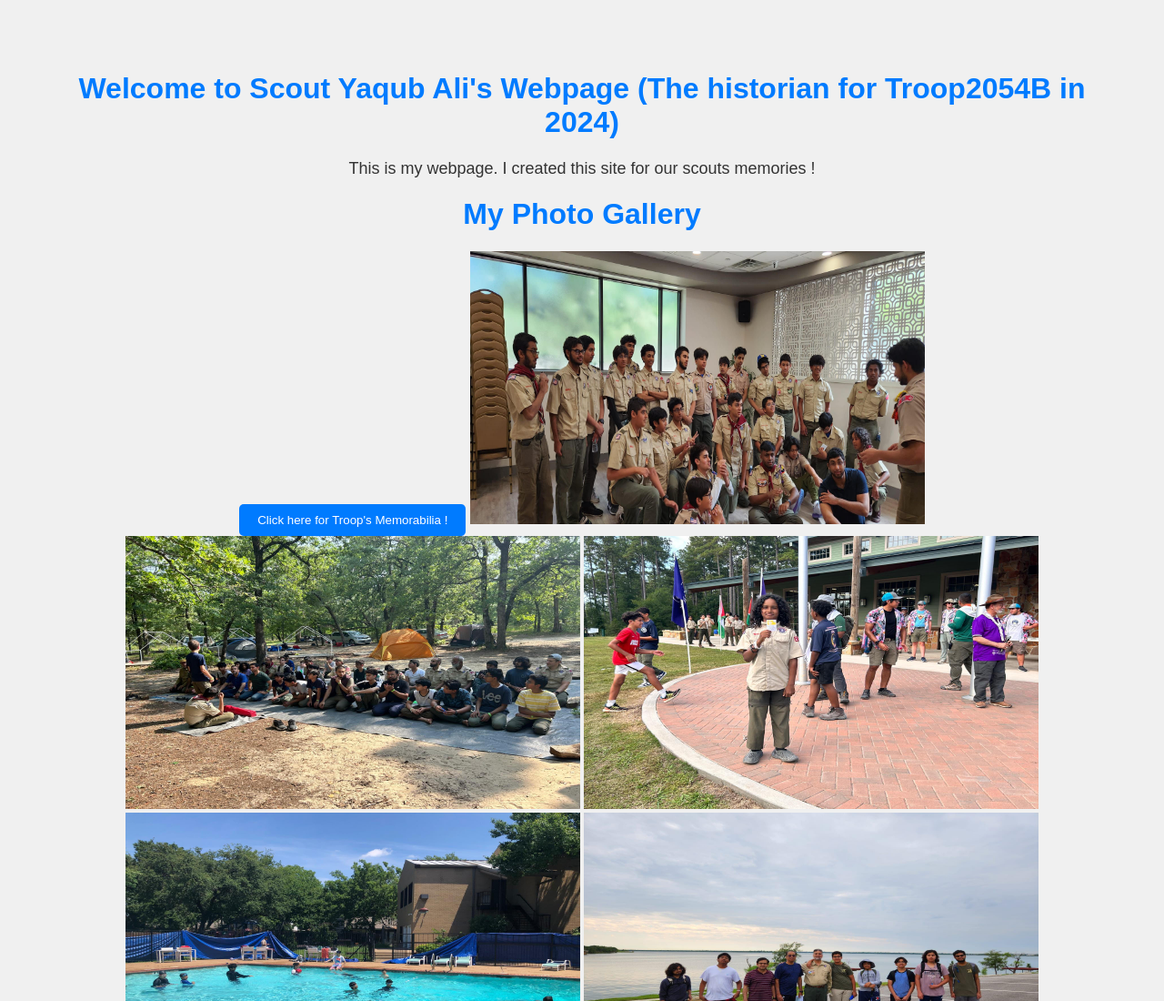
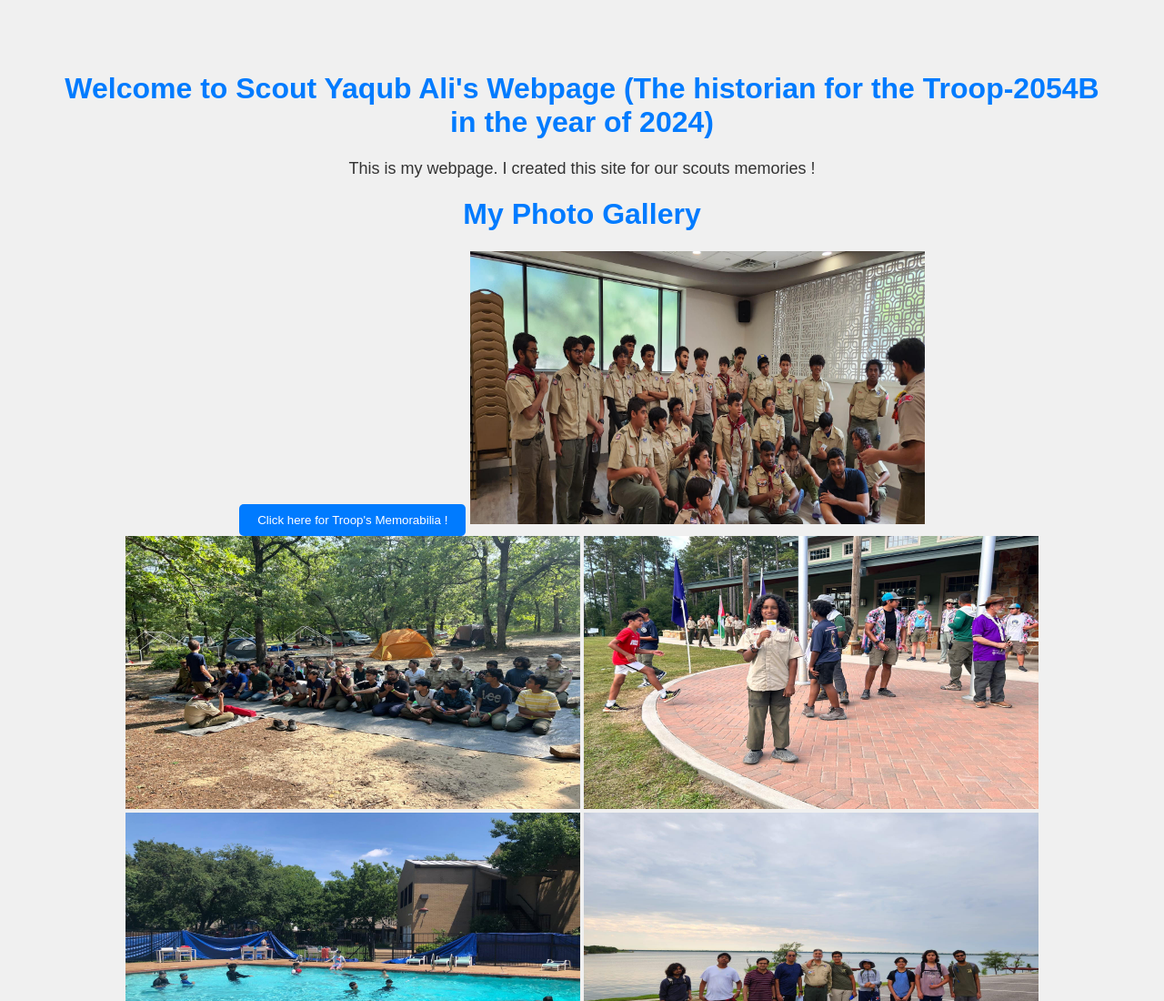
Before and after one commit to shawkatit/Yaqub-Ali, a plain HTML site: page index.html in a window 1280 px wide. Shown: the top 1100 px of the page at 91% size. Drawn offline with Linux system fonts and the light colour scheme.

Commit message:
Update index.html

```diff
--- a/index.html
+++ b/index.html
@@ -7,7 +7,7 @@
     <link rel="stylesheet" href="styles.css">
 </head>
 <body>
-    <h1>Welcome to Scout Yaqub Ali's Webpage (The historian for Troop2054B in 2024) </h1>
+    <h1>Welcome to Scout Yaqub Ali's Webpage (The historian for the Troop-2054B in the year of 2024) </h1>
     <p>This is my webpage. I created this site for our scouts memories !</p>
 </body>
 <body>
```
